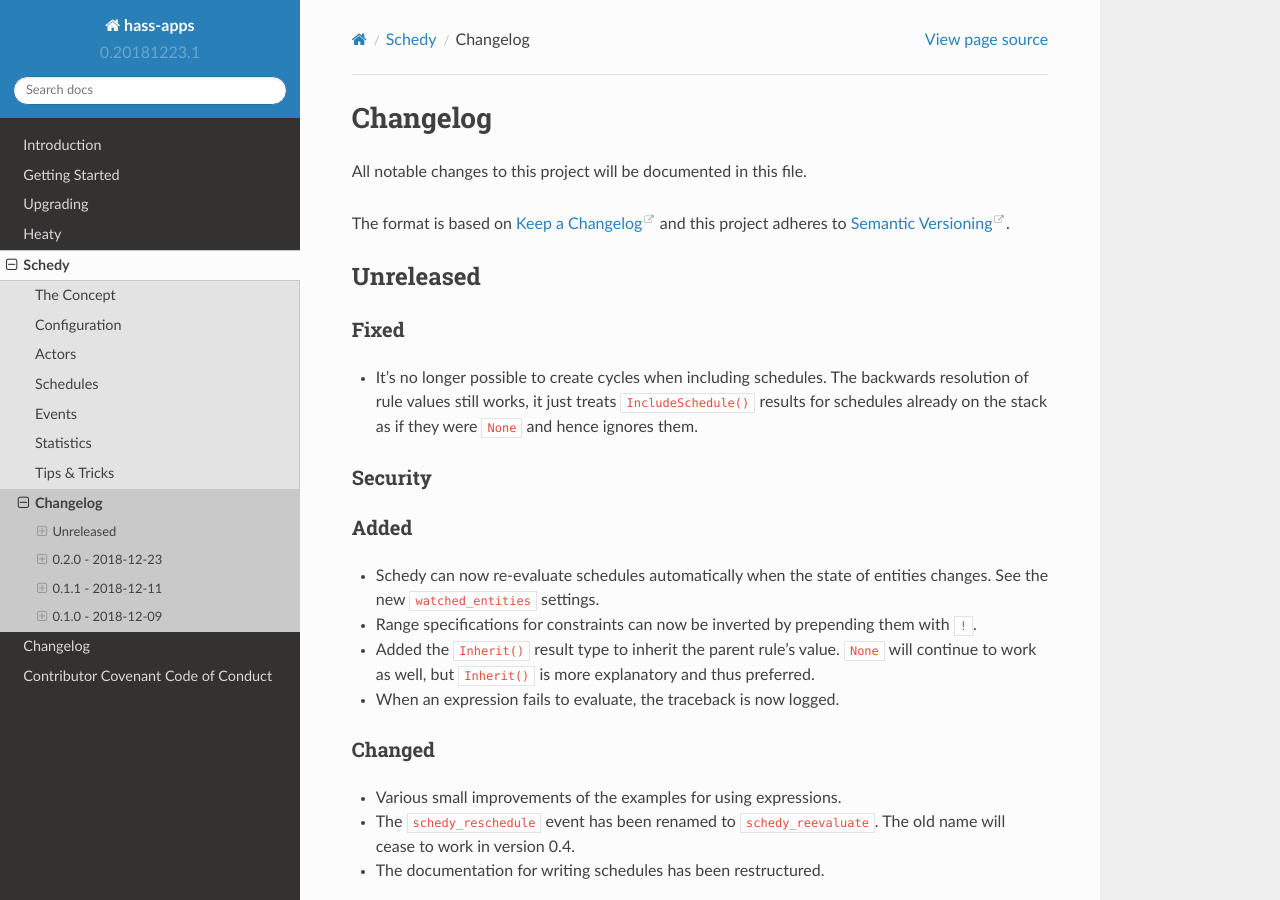
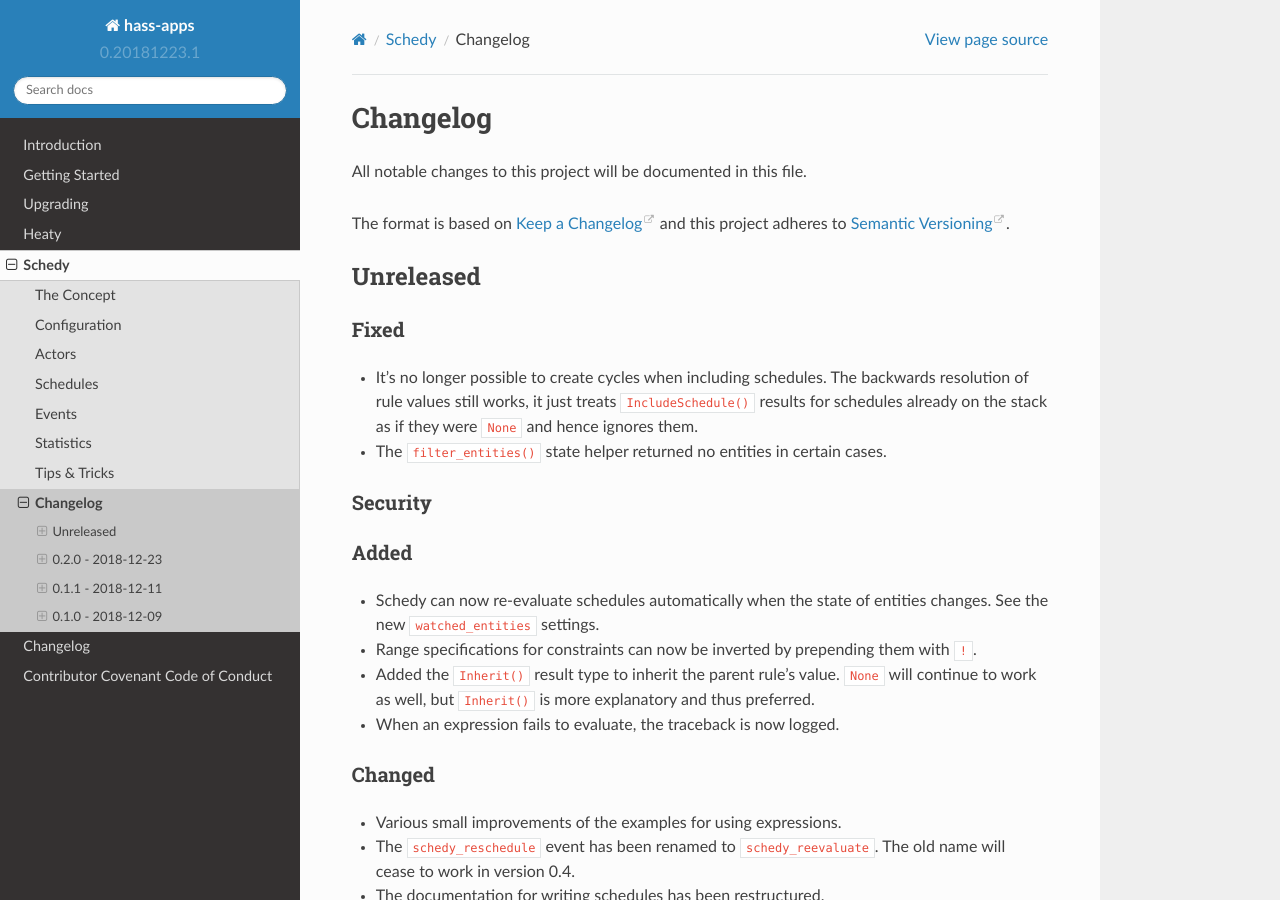
Before and after one commit to bob1de/hass-apps, a Sphinx documentation site: the page built from docs/apps/schedy/CHANGELOG.md, in a window 1280 px wide and 900 px high. Built offline with Sphinx 7.4.7 and the Read the Docs theme 2.0.0, drawn with Linux system fonts in a browser that asks for light colours.

Commit message:
[schedy] Added bugfix to changelog

```diff
--- a/docs/apps/schedy/CHANGELOG.md
+++ b/docs/apps/schedy/CHANGELOG.md
@@ -13,6 +13,8 @@
   backwards resolution of rule values still works, it just treats
   ``IncludeSchedule()`` results for schedules already on the stack as
   if they were ``None`` and hence ignores them.
+* The ``filter_entities()`` state helper returned no entities in certain
+  cases.
 
 ### Security
 
```
